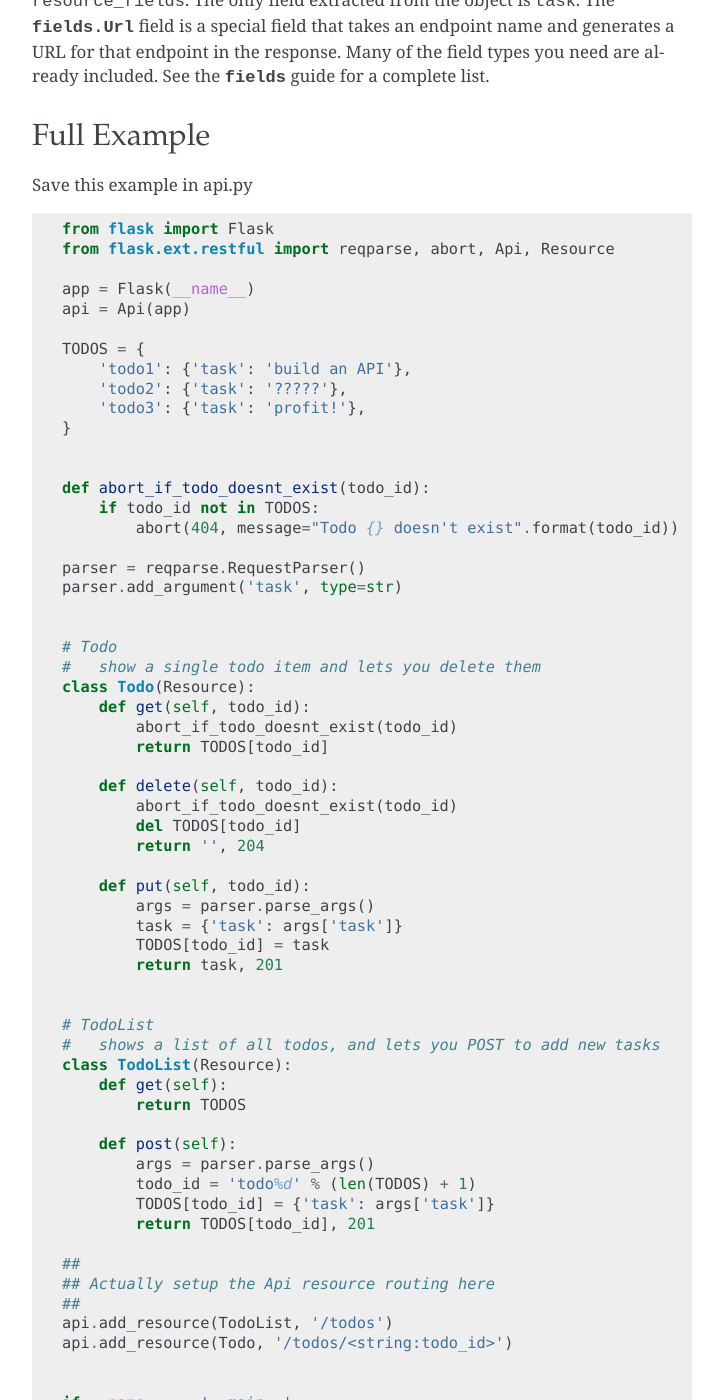
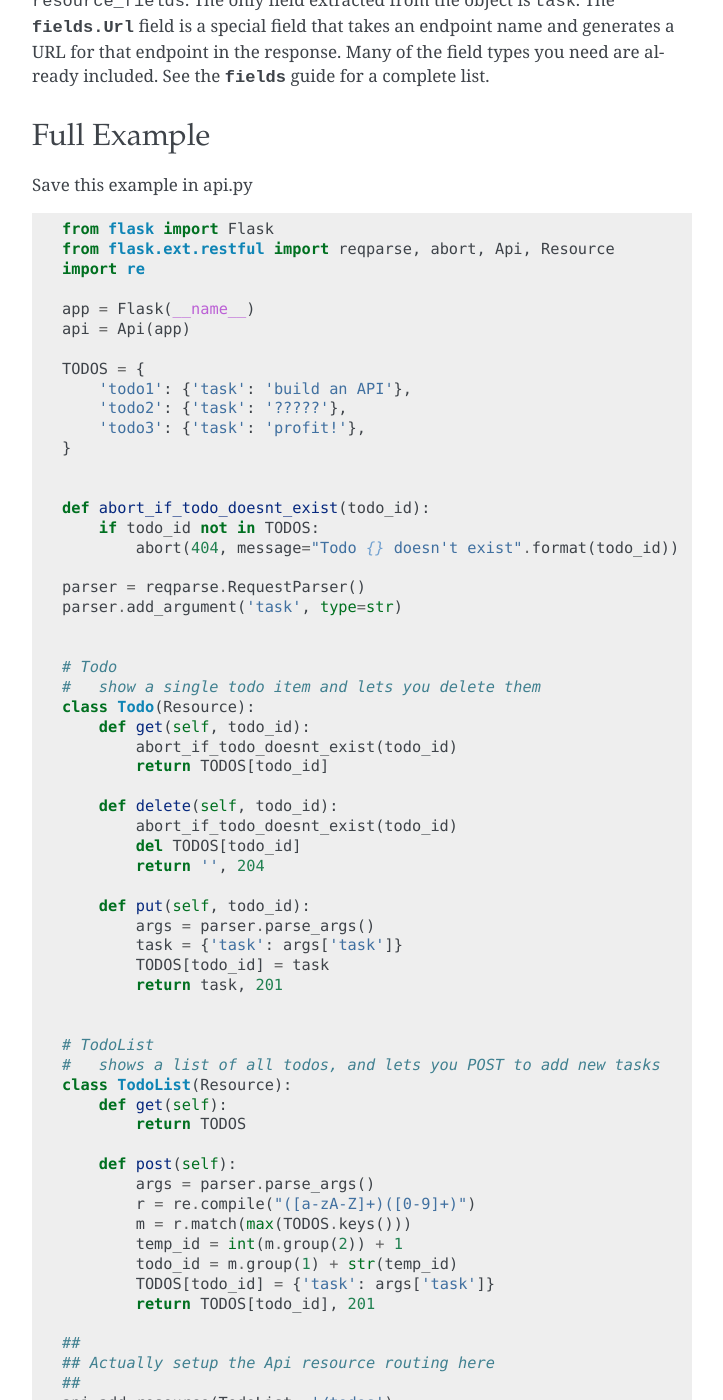
Before and after one commit to flask-restful/flask-restful, a Sphinx documentation site: the page built from docs/quickstart.rst, in a window 1280 px wide and 1400 px high, scrolled down 4089 px. Shown: the whole window, without its empty margins (388-1111 px from the left). Built offline with Sphinx 7.4.7, drawn with Linux system fonts in a browser that asks for light colours.

Commit message:
Fixed add new todo
Bug : When you delete a todo2 and then add a new todo, it'll update todo3 instead of adding a new todo i.e todo4.

This one will create a todo_id without any loop(my last fix was with loop).

```diff
--- a/docs/quickstart.rst
+++ b/docs/quickstart.rst
@@ -217,6 +217,7 @@ Save this example in api.py ::
 
     from flask import Flask
     from flask.ext.restful import reqparse, abort, Api, Resource
+    import re
 
     app = Flask(__name__)
     api = Api(app)
@@ -263,7 +264,10 @@ Save this example in api.py ::
 
         def post(self):
             args = parser.parse_args()
-            todo_id = 'todo%d' % (len(TODOS) + 1)
+            r = re.compile("([a-zA-Z]+)([0-9]+)")
+            m = r.match(max(TODOS.keys()))
+            temp_id = int(m.group(2)) + 1
+            todo_id = m.group(1) + str(temp_id)
             TODOS[todo_id] = {'task': args['task']}
             return TODOS[todo_id], 201
 
```
